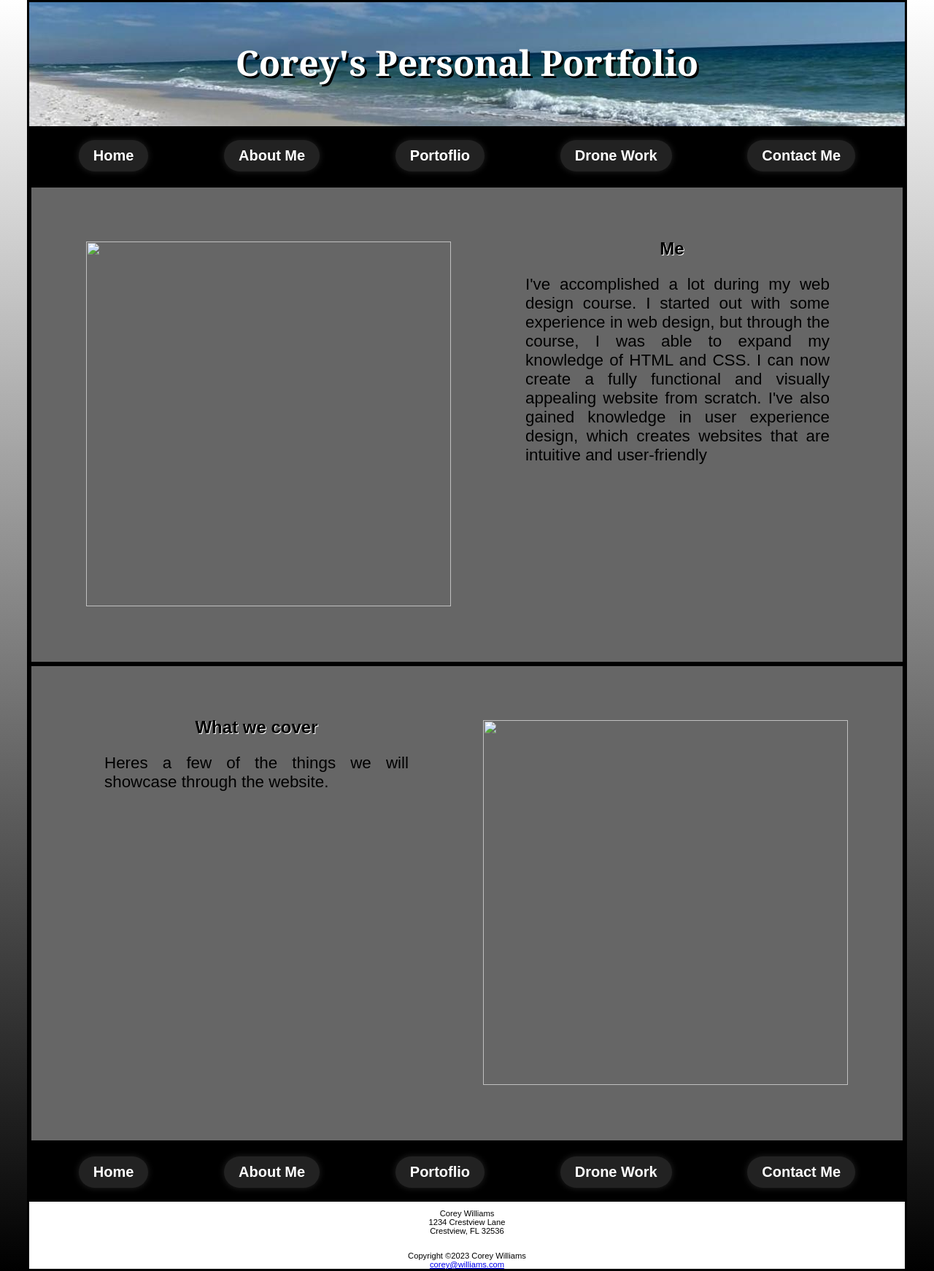
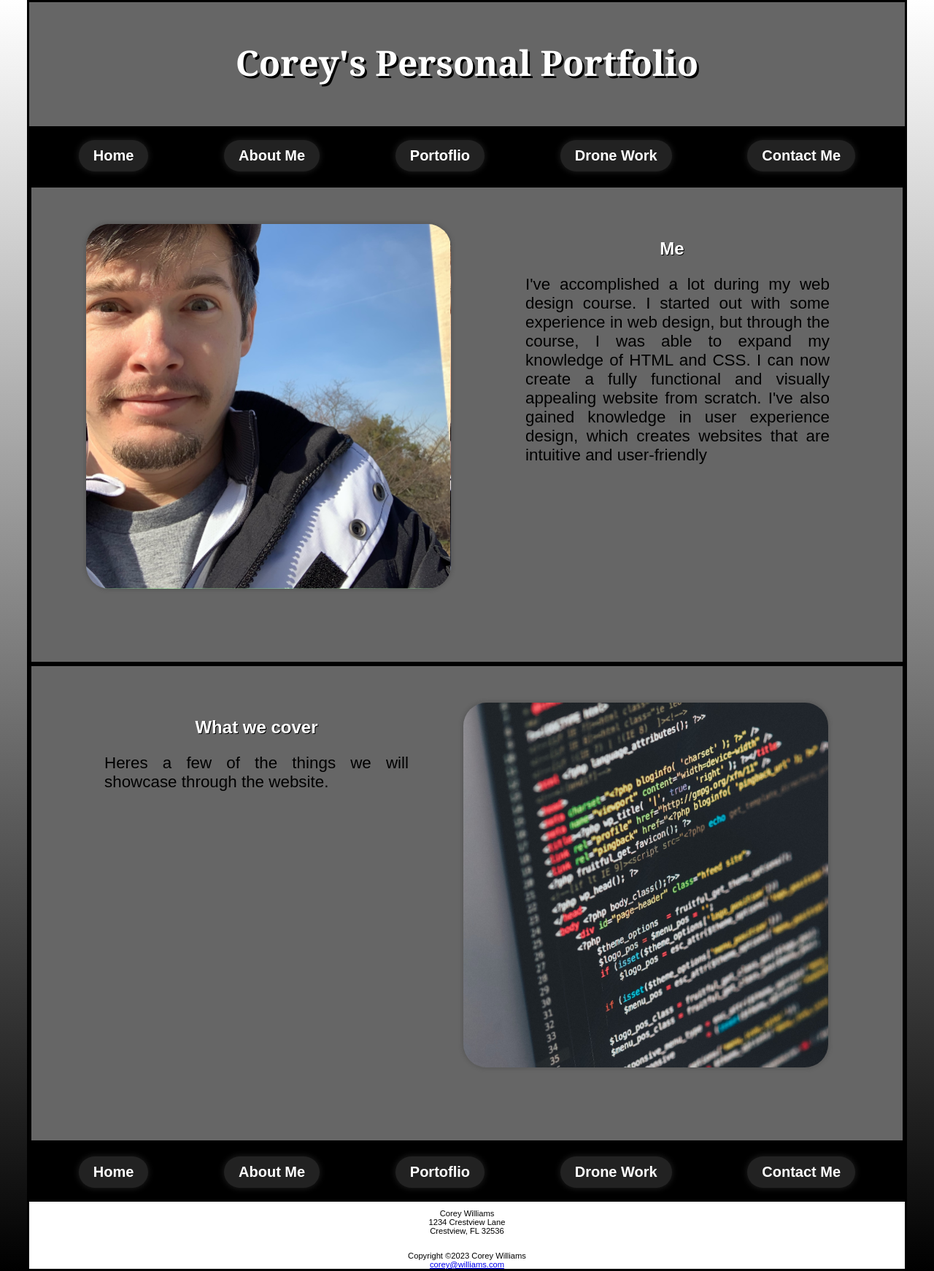
Before and after one commit to JuiceCreates/Portfolio-Web-Page, a plain HTML site: page index.html in a window 1280 px wide. Shown: the whole page at 73% size. Drawn offline with Linux system fonts and the light colour scheme.

Commit message:
Home page has flipping cards and new images. Still need new header

```diff
--- a/index.html
+++ b/index.html
@@ -1,7 +1,7 @@
 <!DOCTYPE html>
 <html lang="en">
 <head>
-<title>Corey's Personal Profile</title>
+<title>Corey's Personal Profile :: Home</title>
 <meta charset="utf-8">
 <link rel="stylesheet" href="style.css">
 </head>
@@ -22,7 +22,16 @@
 </nav>
 <main>
     <section>
-       <img src="" class="imgleft">
+        <div class="containerleft">
+            <div class="card">
+                <div class="front1"></div>
+                <div class="back">
+                    <h1>Back of card1</h1>
+                    <p>Additional info on the back of the card</p>
+                </div>
+            </div>
+        </div>
+
             <h2>Me</h2>
                 <p>I've accomplished a lot during my web design course. I started out with
                     some experience in web design, but through the course, I was able to
@@ -34,9 +43,18 @@
     </section>
 
     <section>
-        <img src="" class="imgright">
+        <div class="containerright">
+            <div class="card">
+                <div class="front2"></div>
+                <div class="back">
+                    <h1>Back of card1</h1>
+                    <p>Additional info on the back of the card</p>
+                </div>
+            </div>
+        </div>
              <h2>What we cover</h2>
-                 <p>Heres a few of the things we will showcase through the website.
+                 <p>
+                    Heres a few of the things we will showcase through the website.
                  </p>
      </section>
 
--- a/style.css
+++ b/style.css
@@ -18,7 +18,8 @@ body {
 
 header {
     color: #ffffff;
-    background-image: url(images/skybeach.png);
+    background-color: #666666;
+    background-image: url();
     background-repeat: no-repeat;
     background-position: initial;
     text-align: center;
@@ -67,7 +68,8 @@ section {
 }
 
 section h2 {
-    text-shadow: 1px 1px #ffffff;
+    color: rgb(255, 255, 255);
+    text-shadow: 1px 1px #000000;
     text-align: center;
     padding-right: 115px;
     padding-left: 100px;
@@ -166,3 +168,81 @@ footer {
     background-color: #fff;
     box-shadow: 0 0 10px #fff;
 }
+
+/* */
+
+
+.containerleft {
+    float: left;
+    width: 500px;
+    height: 500px;
+    perspective: 800px;
+    padding-right: 102px;
+    padding-left: 75px;
+}
+
+.containerright {
+    float: right;
+    width: 500px;
+    height: 500px;
+    perspective: 800px;
+    padding-right: 102px;
+    padding-left: 75px;
+}
+
+
+.card {
+    height: 100%;
+    width: 100%;
+    position: relative;
+    transition: transform 1500ms;
+    transform-style: preserve-3d;
+}
+
+.containerleft:hover > .card,
+.containerright:hover > .card {
+    cursor: pointer;
+    transform: rotateY(180deg);
+}
+
+.front1,
+.back {
+    height: 100%;
+    width: 100%;
+    border-radius: 2rem;
+    box-shadow: 0 0 5px 2px rgba(50, 50, 50, 0.25);
+    position: absolute;
+    backface-visibility: hidden;
+}
+
+.front1 {
+    background-image: url(images/selfie.jpeg);
+    background-size: contain;
+}
+
+.front2
+  {
+    background-image: url();
+    height: 100%;
+    width: 100%;
+    border-radius: 2rem;
+    box-shadow: 0 0 5px 2px rgba(50, 50, 50, 0.25);
+    position: absolute;
+    backface-visibility: hidden;
+}
+
+.front2 {
+    background-image: url(images/coding.jpg);
+    background-size: cover;
+}
+
+.back {
+    background: linear-gradient(70deg, #ffffff, #747474);
+    background-color: #3a3a3a;
+    transform: rotateY(180deg);
+    display: flex;
+    flex-direction: column;
+    justify-content: center;
+    align-items: center;
+    gap: 5rem;
+}
```
Also changed, not shown: images/coding.jpg (added), images/selfie.jpeg (added).
